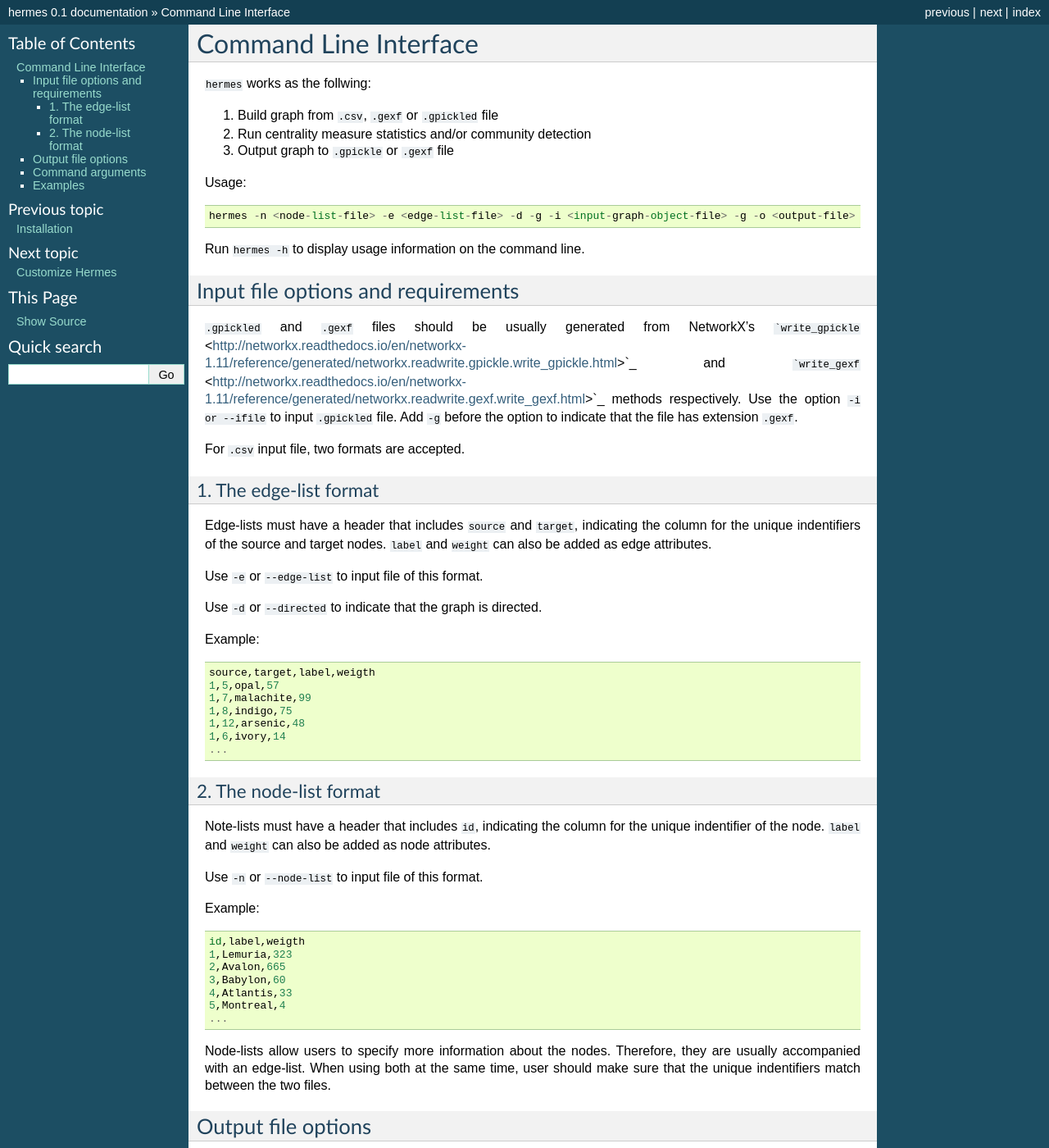
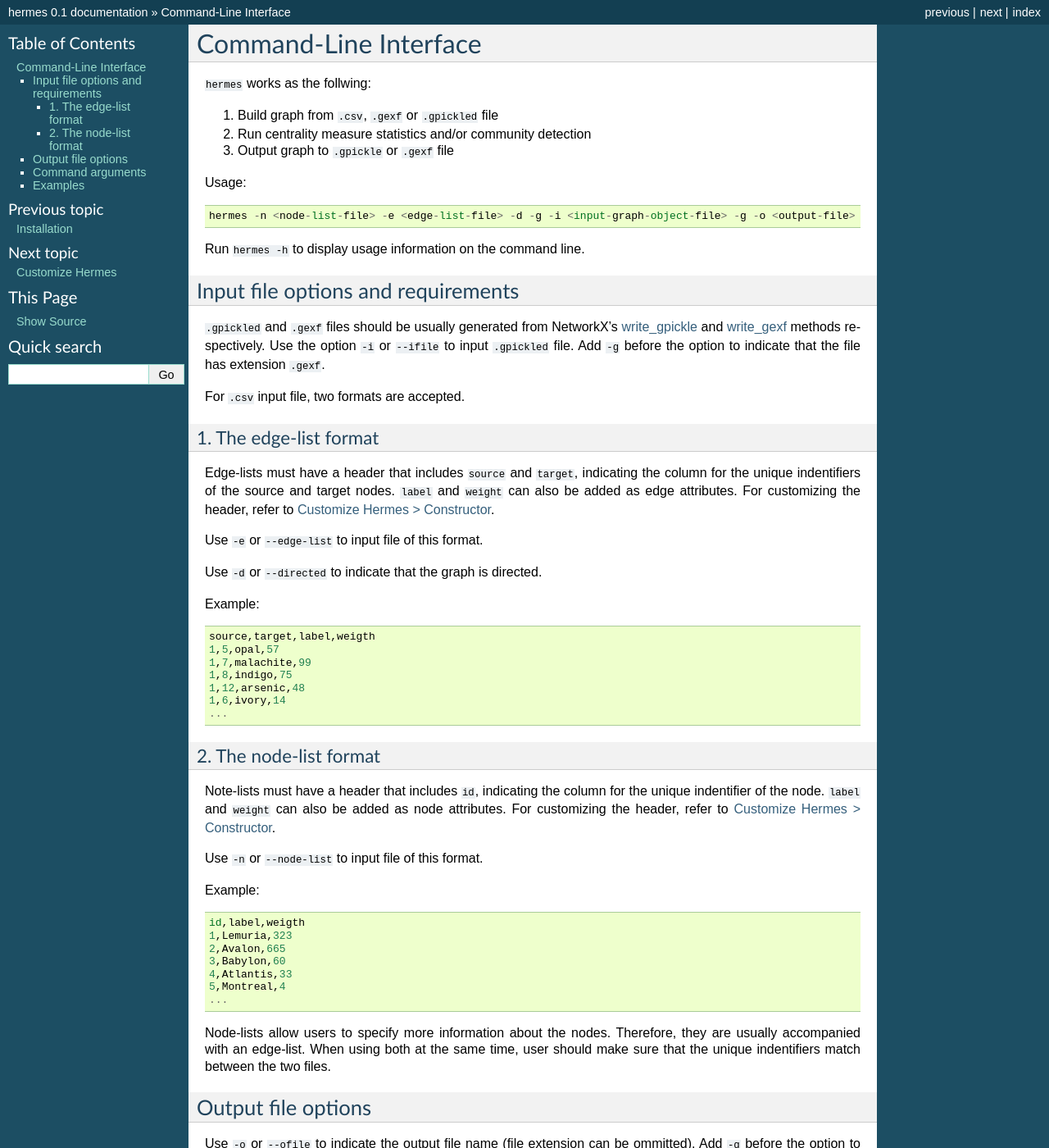
Before and after one commit to ytixu/Hermes, a Sphinx documentation site: the page built from docs/command_line_interface.rst, in a window 1280 px wide and 1400 px high. Shown: the whole window at 82% size. Built offline with Sphinx 7.4.7, drawn with Linux system fonts in a browser that asks for light colours; some of the changed text lies outside the part shown.

Commit message:
fix some doc

````diff
--- a/docs/command_line_interface.rst
+++ b/docs/command_line_interface.rst
@@ -1,5 +1,5 @@
 
-Command Line Interface
+Command-Line Interface
 ======================
 
 ``hermes`` works as the follwing:
@@ -18,7 +18,7 @@ Run ``hermes -h`` to display usage information on the command line.
 Input file options and requirements
 -----------------------------------
 
-``.gpickled`` and ``.gexf`` files should be usually generated from NetworkX's ```write_gpickle`` <http://networkx.readthedocs.io/en/networkx-1.11/reference/generated/networkx.readwrite.gpickle.write_gpickle.html>`_ and ```write_gexf`` <http://networkx.readthedocs.io/en/networkx-1.11/reference/generated/networkx.readwrite.gexf.write_gexf.html>`_ methods respectively. Use the option ``-i or --ifile`` to input ``.gpickled`` file. Add ``-g`` before the option to indicate that the file has extension ``.gexf``.
+``.gpickled`` and ``.gexf`` files should be usually generated from NetworkX's `write_gpickle <http://networkx.readthedocs.io/en/networkx-1.11/reference/generated/networkx.readwrite.gpickle.write_gpickle.html>`_ and `write_gexf <http://networkx.readthedocs.io/en/networkx-1.11/reference/generated/networkx.readwrite.gexf.write_gexf.html>`_ methods respectively. Use the option ``-i`` or ``--ifile`` to input ``.gpickled`` file. Add ``-g`` before the option to indicate that the file has extension ``.gexf``.
 
 For ``.csv`` input file, two formats are accepted.
 
@@ -26,7 +26,7 @@ For ``.csv`` input file, two formats are accepted.
 1. The edge-list format
 ***********************
 
-Edge-lists must have a header that includes ``source`` and ``target``, indicating the column for the unique indentifiers of the source and target nodes. ``label`` and ``weight`` can also be added as edge attributes.
+Edge-lists must have a header that includes ``source`` and ``target``, indicating the column for the unique indentifiers of the source and target nodes. ``label`` and ``weight`` can also be added as edge attributes. For customizing the header, refer to `Customize Hermes > Constructor <./custom_configurations.html#constructor>`_.
 
 Use ``-e`` or ``--edge-list`` to input file of this format.
 
@@ -46,7 +46,7 @@ Example::
 2. The node-list format
 ***********************
 
-Note-lists must have a header that includes ``id``, indicating the column for the unique indentifier of the node. ``label`` and ``weight`` can also be added as node attributes.
+Note-lists must have a header that includes ``id``, indicating the column for the unique indentifier of the node. ``label`` and ``weight`` can also be added as node attributes. For customizing the header, refer to `Customize Hermes > Constructor <./custom_configurations.html#constructor>`_.
 
 Use ``-n`` or ``--node-list`` to input file of this format.
 
--- a/docs/custom_configurations.rst
+++ b/docs/custom_configurations.rst
@@ -38,14 +39,15 @@ You can locate Hermes' configuration file ``/Hermes/hermes/config.cfg``. Once He
 Constructor
 -----------
 
-The ``Constructor`` section determines the configuration of the input ``.csv`` files.
+The ``Constructor`` section determines the formatting of the input CSV files.
 
-1. ``delimiter`` and ``quotechar``
+1. ``delimiter`` and ``quotechar`` to specify the `dialects <https://docs.python.org/2/library/csv.html#dialects-and-formatting-parameters>`_.
 2. ``source``, ``target`` and ``edge_attributes`` dictates the header of the edge-list. You can append new edge attributes to ``edge_attributes``.
 3. ``id`` and ``node_attributes`` dictates the header of the node-list. You can append new node attributes to ``node_attributes``.
+4. Any column that need to be considered to contain float values should be listed in ``float_column``.
 
 ---------------------
 Centrality parameters
 ---------------------
 
-The configuration related to centrality are based on the input parameters to the methods ``closeness_centrality``, ``betweenness_centrality`` and ``eigenvector_centrality`` in NetworkX. Please refer NetworkX's documentation for more details.
+The configuration related to centrality are based on the input parameters to the methods `closeness_centrality <https://networkx.github.io/documentation/networkx-1.10/reference/generated/networkx.algorithms.bipartite.centrality.closeness_centrality.html>`_, `betweenness_centrality <https://networkx.github.io/documentation/networkx-1.10/reference/generated/networkx.algorithms.bipartite.centrality.betweenness_centrality.html>`_ and `eigenvector_centrality <https://networkx.github.io/documentation/networkx-1.10/reference/generated/networkx.algorithms.centrality.eigenvector_centrality.html>`_ in NetworkX. Please refer NetworkX's documentation for more details.
````
Also changed, not shown: other parts of docs/custom_configurations.rst (+1 -0 lines), 12 other files.
